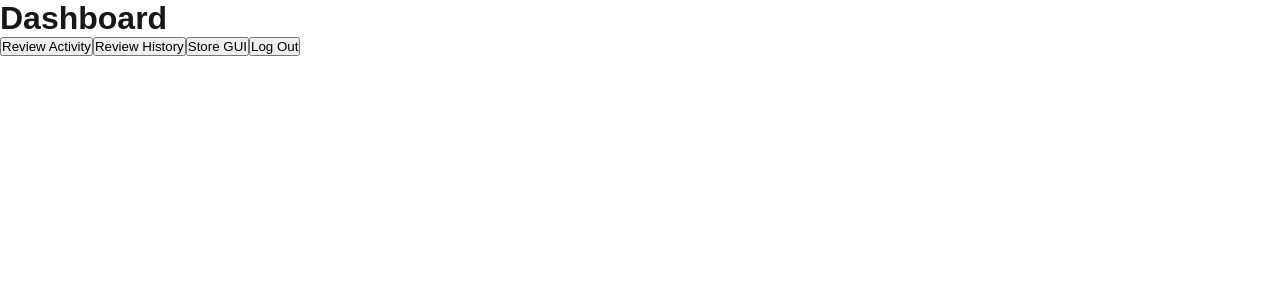
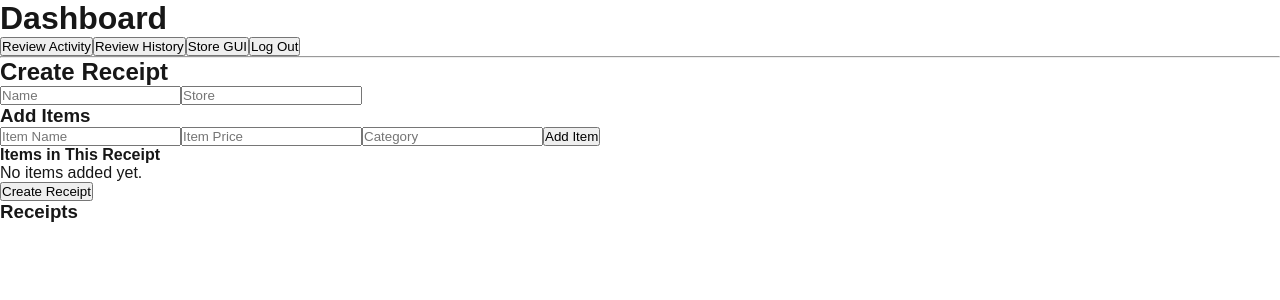
Before and after one commit to Rkaid0/SoftEngeGroupProject, a Next.js app in the folder front-end/: page /userDashboard in a window 1280 px wide. Shown: the top 300 px of the page. Built offline with nearby package versions, Linux system fonts and the light colour scheme.

Commit message:
create reciept
added the ability to create a receipt on the front end not using the database as a backup usecase completion

```diff
--- a/front-end/src/app/userDashboard/page.tsx
+++ b/front-end/src/app/userDashboard/page.tsx
@@ -4,11 +4,53 @@ import { requireAuth, LOGOUT_URL, S3_URL, LOGOUT } from "@/utils/auth";
 
 export default function UserDashboard() {
   const [email, setEmail] = useState<string | null>(null);
+  const [name, setName] = useState("")
+  const [store, setStore] = useState("")
+  const [itemName, setItemName] = useState("")
+  const [itemPrice, setItemPrice] = useState<number | "">("")
+  const [itemCategory, setItemCategory] = useState("")
+  const [receipts, setReceipts] = useState<
+    { id: number; name: string; store: string; items: { id: number; name: string; price: number; category: string }[] }[]>([])
+  const [currentItems, setCurrentItems] = useState<
+    { id: number; name: string; price: number; category: string }[]>([]);
+
 
   useEffect(() => {
-    const userEmail = requireAuth();
-    if (userEmail) setEmail(userEmail);
+    const userEmail = requireAuth()
+    if (userEmail) setEmail(userEmail)
   }, []);
+  const handleCreateReceipt = () => {
+    if (name.trim() === "" || store.trim() === "") return
+
+    const newReceipt = {
+      id: Date.now(),
+      name,
+      store,
+      items: currentItems,
+    }
+    setReceipts(prev => [...prev, newReceipt])
+
+    setName("")
+    setStore("")
+    setCurrentItems([])
+  };
+  const handleAddItem = () => {
+    if (!itemName.trim() || itemPrice === "" || !itemCategory.trim()) return
+
+    const newItem = {
+      id: Date.now(),
+      name: itemName,
+      price: Number(itemPrice),
+      category: itemCategory,
+    }
+
+    setCurrentItems(prev => [...prev, newItem])
+
+    setItemName("")
+    setItemPrice("")
+    setItemCategory("")
+  }
+
 
   return (
     <div>
@@ -22,6 +64,48 @@ export default function UserDashboard() {
       <button onClick={() => window.location.href = `${S3_URL}/reviewHistory`}>Review History</button>
       <button onClick={() => window.location.href = `${S3_URL}/userStoreGUI`}>Store GUI</button>
       <button onClick={() => LOGOUT}>Log Out</button>
+      <hr />
+
+      <h2>Create Receipt</h2>
+      <input type="text" placeholder="Name" value={name} onChange={e => setName(e.target.value)}/>
+      <input type="text" placeholder="Store" value={store} onChange={e => setStore(e.target.value)}/>
+
+      <h3>Add Items</h3>
+      <input type="text" placeholder="Item Name" value={itemName} onChange={e => setItemName(e.target.value)}/>
+      <input type="number" placeholder="Item Price" value={itemPrice} onChange={e => setItemPrice(e.target.value === "" ? "" : Number(e.target.value))}/>
+      <input type="text" placeholder="Category" value={itemCategory} onChange={e => setItemCategory(e.target.value)}/>
+      <button onClick={handleAddItem}>Add Item</button>
+
+      <h4>Items in This Receipt</h4>
+      {currentItems.length === 0 && <p>No items added yet.</p>}
+      {currentItems.map(item => (
+        <div key={item.id}
+             style={{ border: "1px solid #aaa", padding: "6px", marginTop: "6px" }}>
+          <p><strong>{item.name}</strong> — ${item.price.toFixed(2)}</p>
+          <p>Category: {item.category}</p>
+        </div>
+      ))}
+
+      <button onClick={handleCreateReceipt}>Create Receipt</button>
+      <h3>Receipts</h3>
+      {receipts.map(receipt => (
+        <div key={receipt.id}
+             style={{ border: "2px solid #333", padding: "10px", marginTop: "12px" }}>
+
+          <h4>{receipt.name} — {receipt.store}</h4>
+
+          {receipt.items.map(item => (
+            <div key={item.id}
+                 style={{ paddingLeft: "15px", marginBottom: "5px" }}>
+              <p>
+                <strong>{item.name}</strong> — ${item.price.toFixed(2)}
+                <br />
+                Category: {item.category}
+              </p>
+            </div>
+          ))}
+        </div>
+      ))}
     </div>
   );
 }
--- a/front-end/src/app/userStoreGUI/page.tsx
+++ b/front-end/src/app/userStoreGUI/page.tsx
@@ -24,7 +24,7 @@ export default function UserStoreGUI() {
       <h1>Stores</h1>
       {email && <p>Signed in as: <strong>{email}</strong></p>}
       <button onClick={() => window.location.href = `${S3_URL}/createStore`}>Create Store</button>
-      <button onClick={() => window.location.href = `${S3_URL}/create_store_chain`}>Create Store Chain</button>
+      <button onClick={() => window.location.href = `${S3_URL}/create_store_chain`}>Create Store Chain</button> <h3>USER SHOULD NOT BE ALLOWED TO CREATE STORE CHAIN THATS AN ADMIN ONLY USE CASE</h3>
       <button onClick={() => window.location.href = `${S3_URL}/userDashboard`}>Dashboard</button>
     </div>
   )
```
Also changed, not shown: front-end/tsconfig.json (+14 -4 lines).
